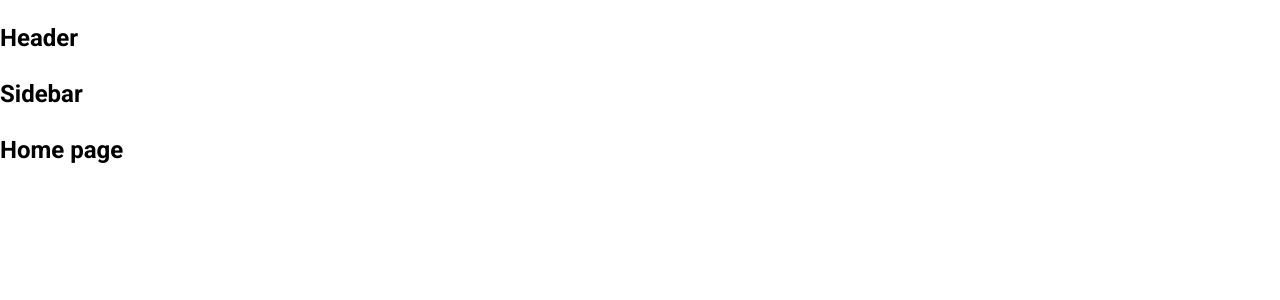
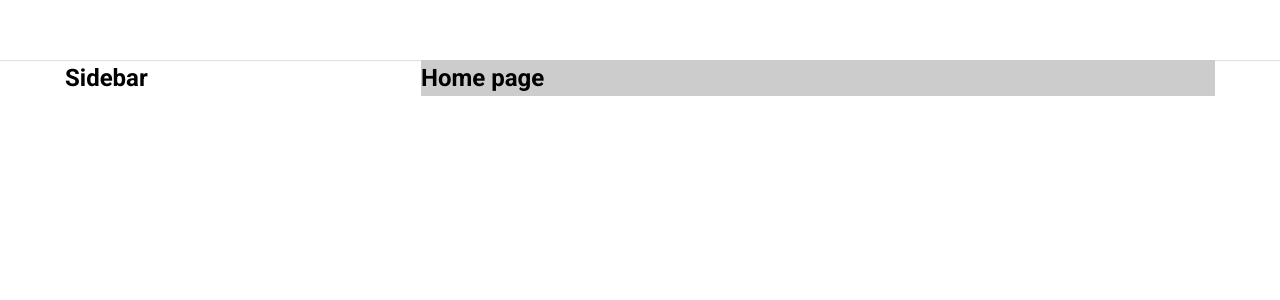
Before and after one commit to khaiqui/tiktok-ui, a React (Create React App) app: page / in a window 1280 px wide. Shown: the top 300 px of the page. Built offline with nearby package versions, Linux system fonts and the light colour scheme.

Commit message:
Defaultlayout

```diff
--- a/package.json
+++ b/package.json
@@ -6,6 +6,7 @@
     "@testing-library/jest-dom": "^5.17.0",
     "@testing-library/react": "^13.4.0",
     "@testing-library/user-event": "^13.5.0",
+    "classnames": "^2.5.1",
     "customize-cra": "1.0.0",
     "normalize.css": "^8.0.1",
     "react": "^18.3.1",
--- a/src/components/GlobalStyles/GlobalStyles.scss
+++ b/src/components/GlobalStyles/GlobalStyles.scss
@@ -3,9 +3,15 @@
 
 :root {
   --primary: #fe2c55;
+
+  // Default layout
+  --default-layout-header-height: 60px;
+  --default-layout-width: 1150px;
 }
 
 * {
+  margin: 0;
+  padding: 0;
   box-sizing: border-box;
 }
 
--- /dev/null
+++ b/src/components/Layout/DefaultLayout/DefaultLayout.module.scss
@@ -0,0 +1,15 @@
+.wrapper {
+  display: flex;
+  flex-direction: column;
+  align-items: center;
+}
+
+.container {
+  width: var(--default-layout-width);
+  display: flex;
+}
+
+.content {
+  flex: 1;
+  background-color: #ccc;
+}
--- /dev/null
+++ b/src/components/Layout/DefaultLayout/Sidebar/Sidebar.module.scss
@@ -0,0 +1,3 @@
+.wrapper {
+  width: 356px;
+}
--- a/src/components/Layout/DefaultLayout/Sidebar/index.js
+++ b/src/components/Layout/DefaultLayout/Sidebar/index.js
@@ -1,5 +1,14 @@
+import classNames from "classnames/bind";
+import styles from "./Sidebar.module.scss";
+
+const cx = classNames.bind(styles);
+
 function Sidebar() {
-  return <h2>Sidebar</h2>;
+  return (
+    <aside className={cx("wrapper")}>
+      <h2>Sidebar</h2>
+    </aside>
+  );
 }
 
 export default Sidebar;
--- a/src/components/Layout/DefaultLayout/index.js
+++ b/src/components/Layout/DefaultLayout/index.js
@@ -1,13 +1,17 @@
+import classNames from "classnames/bind";
 import Header from "~/components/Layout/components/Header";
 import Sidebar from "./Sidebar";
+import styles from "./DefaultLayout.module.scss";
+
+const cx = classNames.bind(styles);
 
 function DefaultLayout({ children }) {
   return (
-    <div>
+    <div className={cx("wrapper")}>
       <Header />
-      <div className="container">
+      <div className={cx("container")}>
         <Sidebar />
-        <div className="content">{children}</div>
+        <div className={cx("content")}>{children}</div>
       </div>
     </div>
   );
--- a/src/components/Layout/HeaderOnnly/index.js
+++ b/src/components/Layout/HeaderOnnly/index.js
@@ -1,6 +1,6 @@
 import Header from "~/components/Layout/components/Header";
 
-function DefaultLayout({ children }) {
+function HeaderOnly({ children }) {
   return (
     <div>
       <Header />
@@ -11,4 +11,4 @@
   );
 }
 
-export default DefaultLayout;
+export default HeaderOnly;
--- /dev/null
+++ b/src/components/Layout/components/Header/Header.module.scss
@@ -0,0 +1,12 @@
+.wrapper {
+  width: 100%;
+  height: var(--default-layout-header-height, 60px);
+  box-shadow: 0px 1px 1px rgb(0 0 0 / 12%);
+  display: flex;
+  justify-content: center;
+}
+
+.inner {
+  height: 100%;
+  width: var(--default-layout-width);
+}
--- a/src/components/Layout/components/Header/index.js
+++ b/src/components/Layout/components/Header/index.js
@@ -1,5 +1,14 @@
+import classNames from "classnames/bind";
+import styles from "./Header.module.scss";
+
+const cx = classNames.bind(styles);
+
 function Header() {
-  return <h2>Header</h2>;
+  return (
+    <header className={cx("wrapper")}>
+      <div className={cx("inner")}></div>
+    </header>
+  );
 }
 
 export default Header;
```
Also changed, not shown: 1 other file (tests, documents, lock files or other folders).
